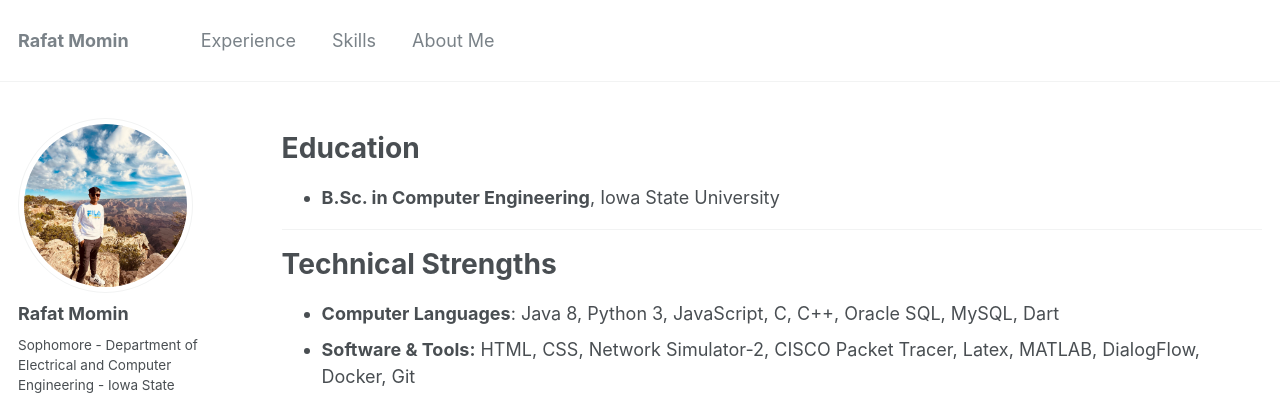
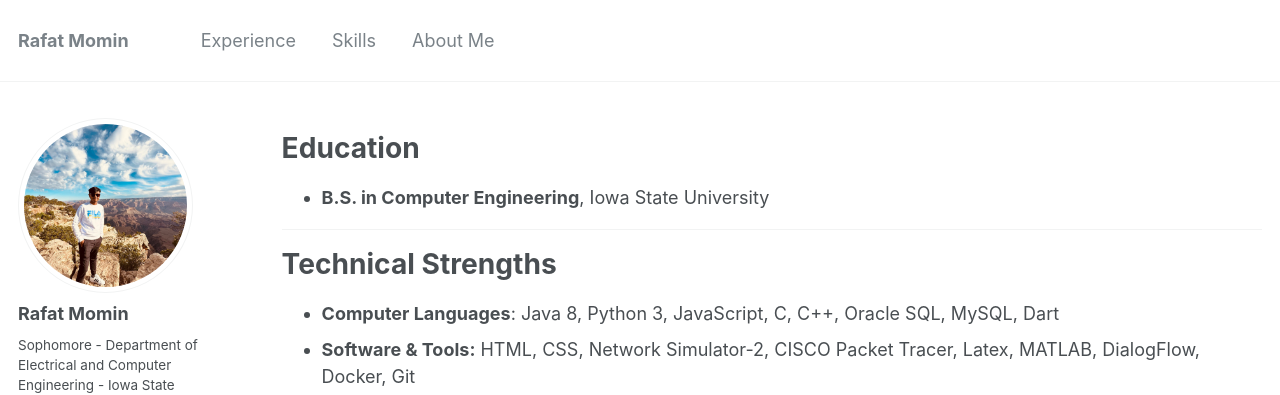
Before and after one commit to RafatMomin/rafatmomin.github.io, a Jekyll site: the page built from _pages/about-me.md, in a window 1280 px wide. Shown: the top 395 px of the page. Built offline with Jekyll 4.4.1, drawn with Linux system fonts in a browser that asks for light colours.

```diff
--- a/_pages/about-me.md
+++ b/_pages/about-me.md
@@ -9,7 +9,7 @@ redirect_from:
 
 Education
 ======
-* **B.Sc. in Computer Engineering**, Iowa State University
+* **B.S. in Computer Engineering**, Iowa State University
 
 ---
 
```
